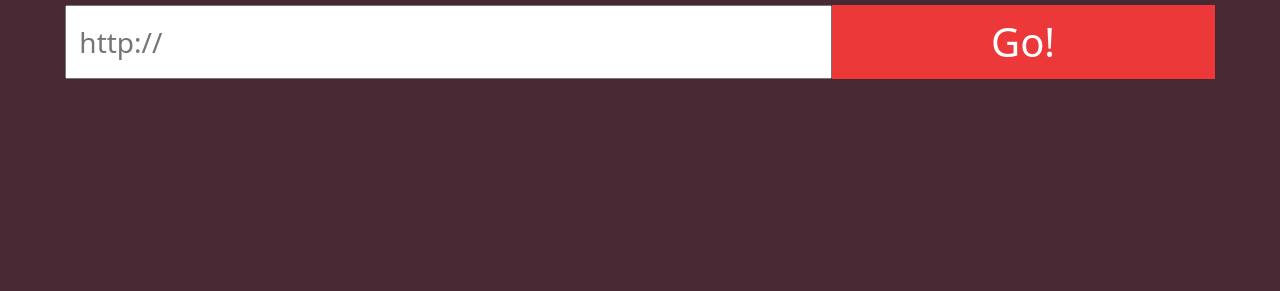
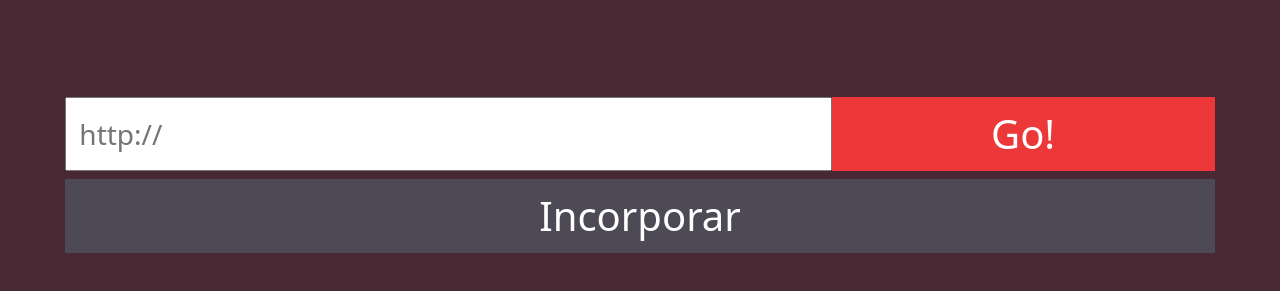
Before and after one commit to 100ze/rumia, a website: page public/index.html in a window 1280 px wide. Shown: the part 77-368 px from the top of the page. Drawn offline with Linux system fonts and the light colour scheme.

Commit message:
index: criar botão incorporar

```diff
--- a/public/index.html
+++ b/public/index.html
@@ -21,13 +21,17 @@
       </div>
     </header>
 
-    <section class="r_pesquisa row mt-2 justify-content-center">
+    <section class="r_pesquisa row justify-content-center">
       <div class="col-11 row">
         <input class="col fs-3" placeholder="http://">
         <button class="r_botao_pesquisar col-4 btn rounded-0 fs-1">Go!</button>
       </div>
     </section>
-    <section></section>
+    <section class="row mt-2 justify-content-center">
+      <div class="col-11 row">
+        <button class="col r_botao_incorporar btn rounded-0 fs-1">Incorporar</button>
+      </div>
+    </section>
   </main>
 </body>
 
--- a/sass/rumia.sass
+++ b/sass/rumia.sass
@@ -20,6 +20,11 @@ body
 
   .r_pesquisa
     min-height: 60px
+    margin-top: 100px
     .r_botao_pesquisar
       background-color: $light_red !important
       color: $white
+
+  .r_botao_incorporar
+    background-color: $gray
+    color: $white
```
Also changed, not shown: public/css/rumia.css.
